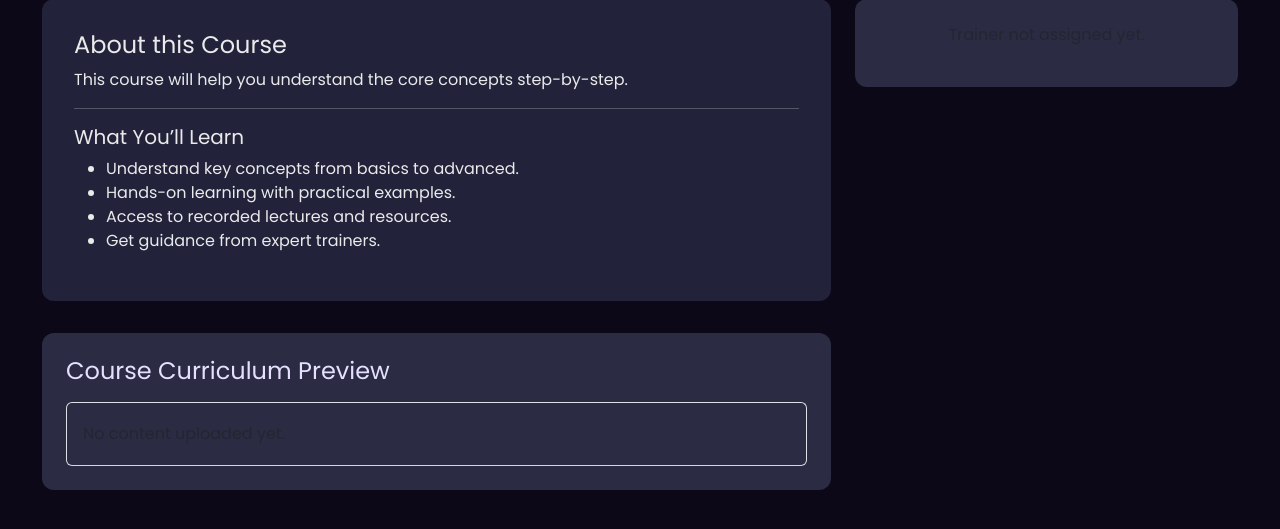
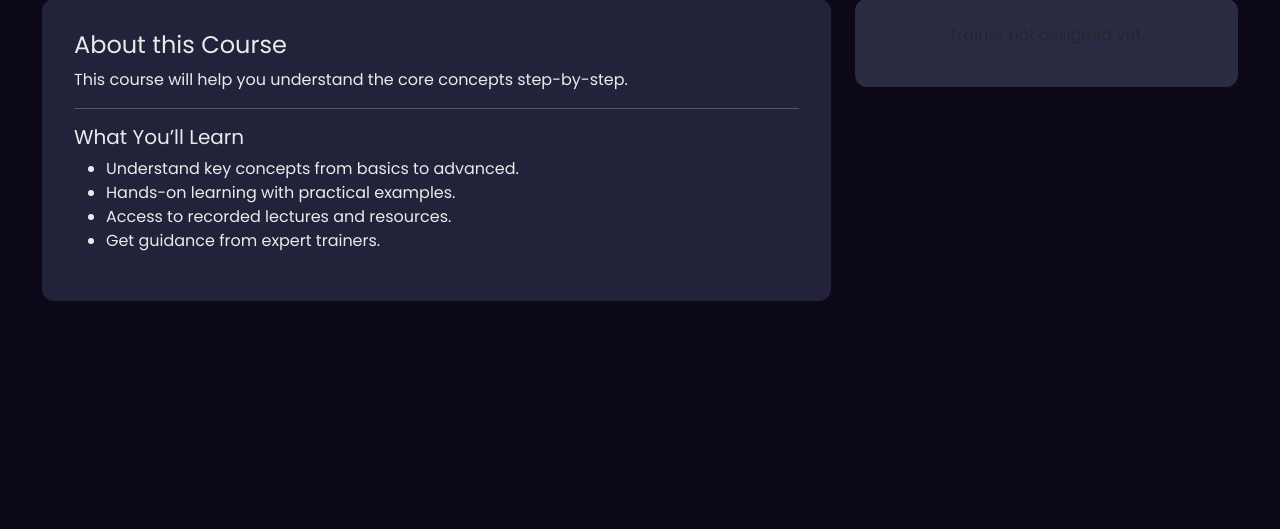
Before and after one commit to KHITOLIA/aiven-lms, a Flask app: template templates/public_batch_view.html in a window 1280 px wide. Shown: the part 237-766 px from the top of the page. Run offline with Flask 3, Linux system fonts and the light colour scheme; the template is opened without the code that fills it, so the values that code supplies are empty.

Commit message:
Update public_batch_view.html

```diff
--- a/templates/public_batch_view.html
+++ b/templates/public_batch_view.html
@@ -74,7 +74,7 @@
             </ul>
         </div>
 
-        <div class="curriculum">
+        <!-- <div class="curriculum">
             <h4>Course Curriculum Preview</h4>
             <ul class="list-group mt-3">
                 {% for r in batch.recordings[:3] %}
@@ -85,7 +85,7 @@
                 <li class="list-group-item bg-dark text-muted">No content uploaded yet.</li>
                 {% endfor %}
             </ul>
-        </div>
+        </div> -->
     </div>
 
     <div class="col-md-4">
```
